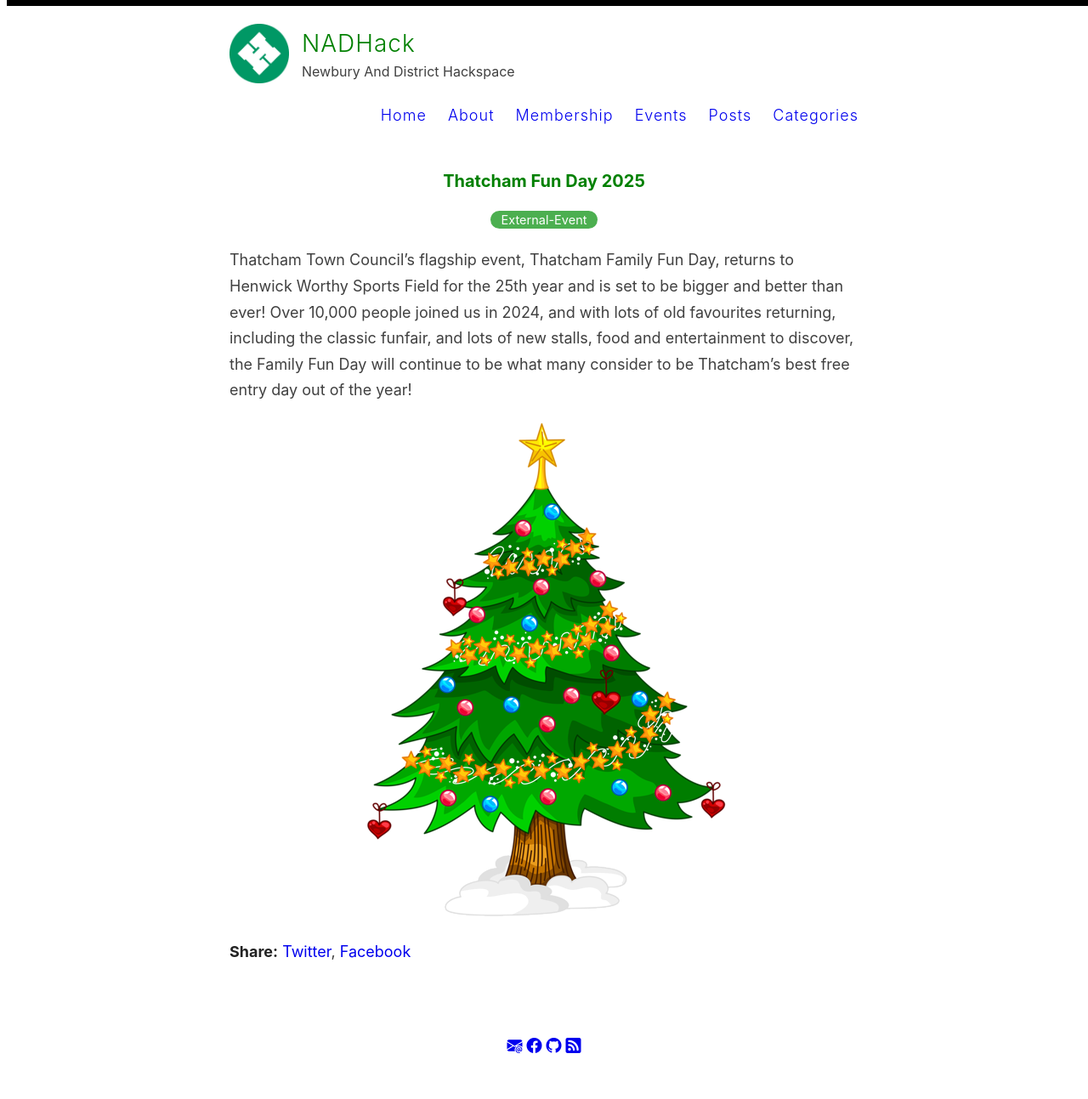
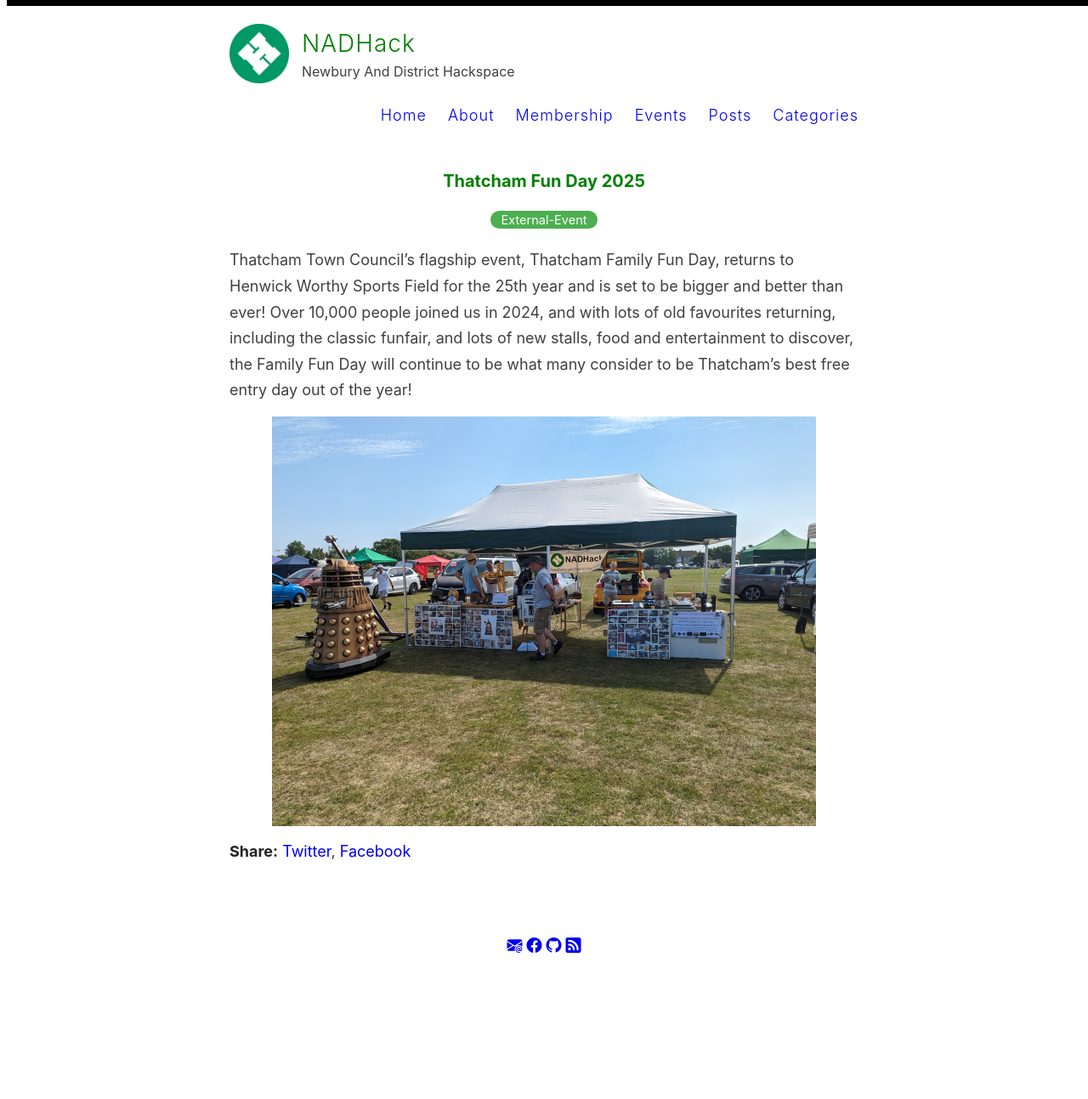
Before and after one commit to nadhack/nadhack.github.io, a Jekyll site: the page built from _events/family-fun-25.md, in a window 1280 px wide. Shown: the whole page at 85% size. Built offline with Jekyll 4.4.1, drawn with Linux system fonts in a browser that asks for light colours; after the commit the page ends 1175 px from its top, so only the background shows below that.

Commit message:
Update family-fun-25.md

```diff
--- a/_events/family-fun-25.md
+++ b/_events/family-fun-25.md
@@ -8,4 +8,4 @@ excerpt: Thatcham Fun Day 11am till 4pm at Henwick Worthy Sports Ground
 
 Thatcham Town Council’s flagship event, Thatcham Family Fun Day, returns to Henwick Worthy Sports Field for the 25th year and is set to be bigger and better than ever! Over 10,000 people joined us in 2024, and with lots of old favourites returning, including the classic funfair, and lots of new stalls, food and entertainment to discover, the Family Fun Day will continue to be what many consider to be Thatcham’s best free entry day out of the year!
 
-![](/images/xmas-tree1.png)
+![](/images/family-fun-23.png)
```
